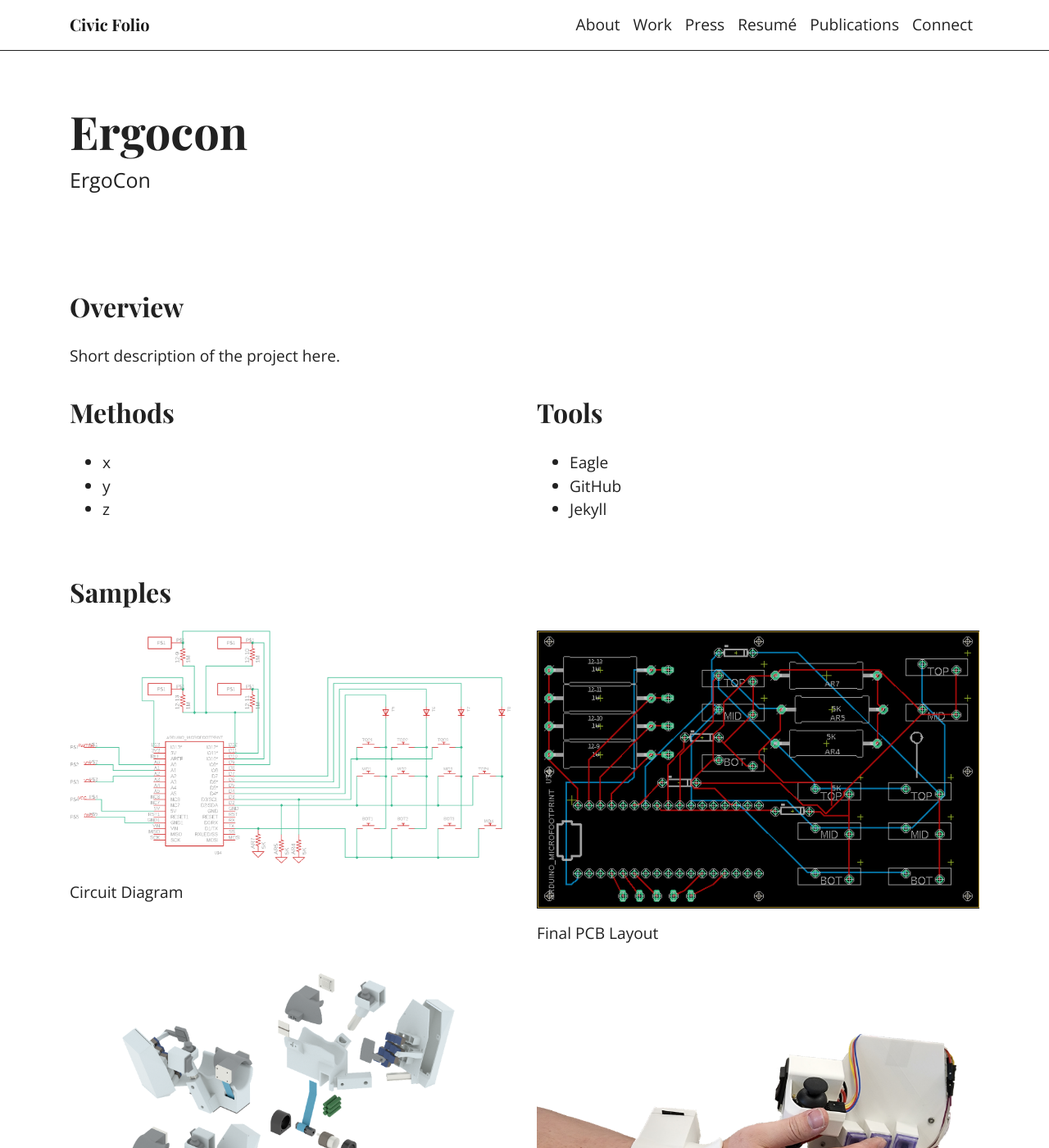
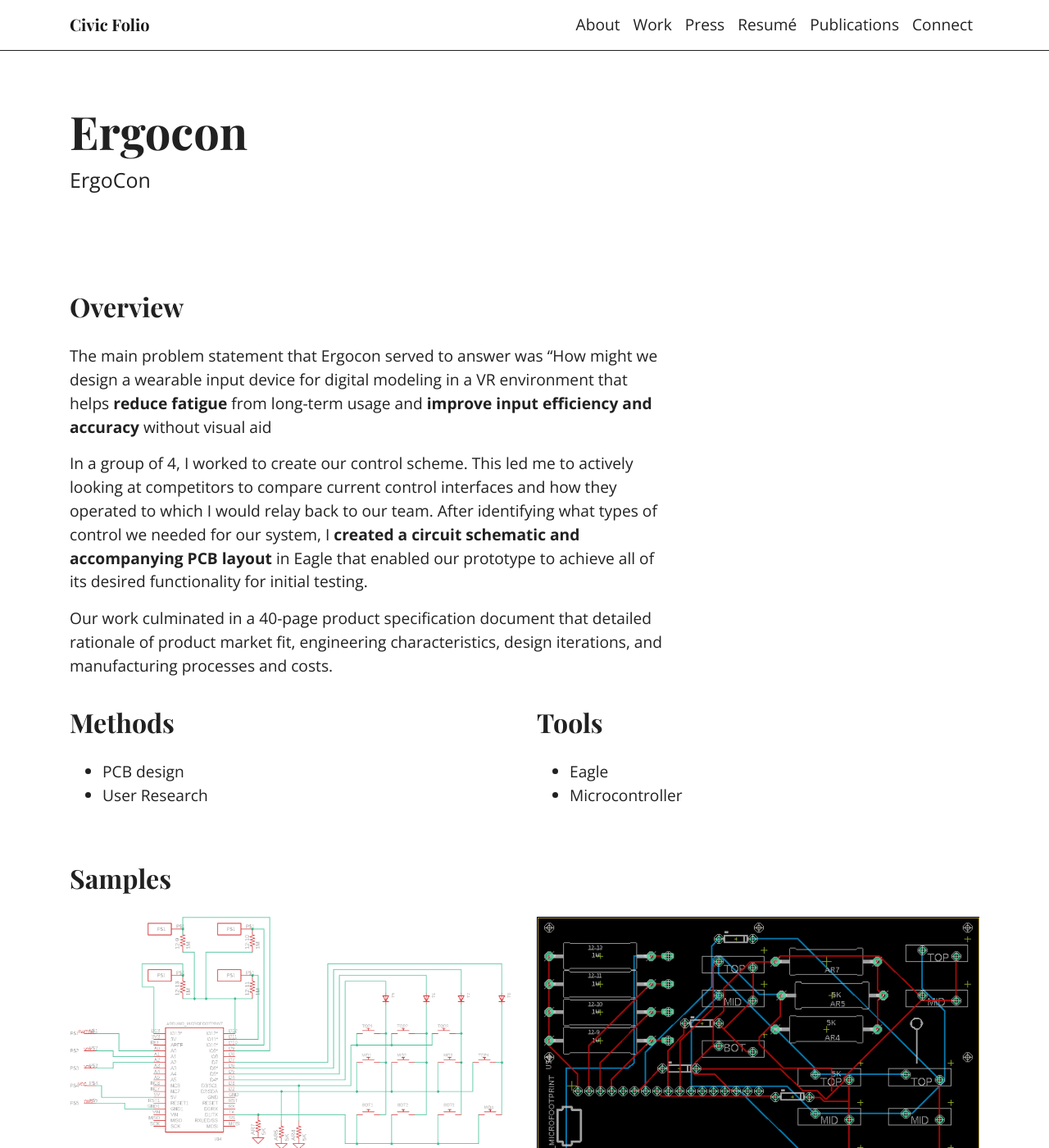
Before and after one commit to nnamd/nnamd.github.io, a Jekyll site: the page built from _work/ergocon.md, in a window 1280 px wide and 1400 px high. Shown: the whole window at 82% size. Built offline with Jekyll 4.4.1, drawn with Linux system fonts in a browser that asks for light colours.

Commit message:
ergocon updates to look nicer

```diff
--- a/_work/ergocon.md
+++ b/_work/ergocon.md
@@ -4,13 +4,12 @@ description: ErgoCon
 img-feat: full_ergo.png
 website: https://
 methods:
-  - x
-  - y
-  - z
+  - PCB design
+  - User Research
 tools:
   - Eagle
-  - GitHub
-  - Jekyll
+  - Microcontroller
+
 samples-title: Samples
 sample-img-1: diagram.png
 sample-img-alt-1: Picture of Circuit Diagram
@@ -27,5 +26,8 @@ sample-img-caption-4: Final Prototype of ErgoCon
 ---
 
 ## Overview
+The main problem statement that Ergocon served to answer was "How might we design a wearable input device for digital modeling in a VR environment that helps **reduce fatigue** from long-term usage and **improve input efficiency and accuracy** without visual aid
 
-Short description of the project here.
+In a group of 4, I worked to create our control scheme. This led me to actively looking at competitors to compare current control interfaces and how they operated to which I would relay back to our team. After identifying what types of control we needed for our system, I **created a circuit schematic and accompanying PCB layout** in Eagle that enabled our prototype to achieve all of its desired functionality for initial testing.
+
+Our work culminated in a 40-page product specification document that detailed rationale of product market fit, engineering characteristics, design iterations, and manufacturing processes and costs.
```
